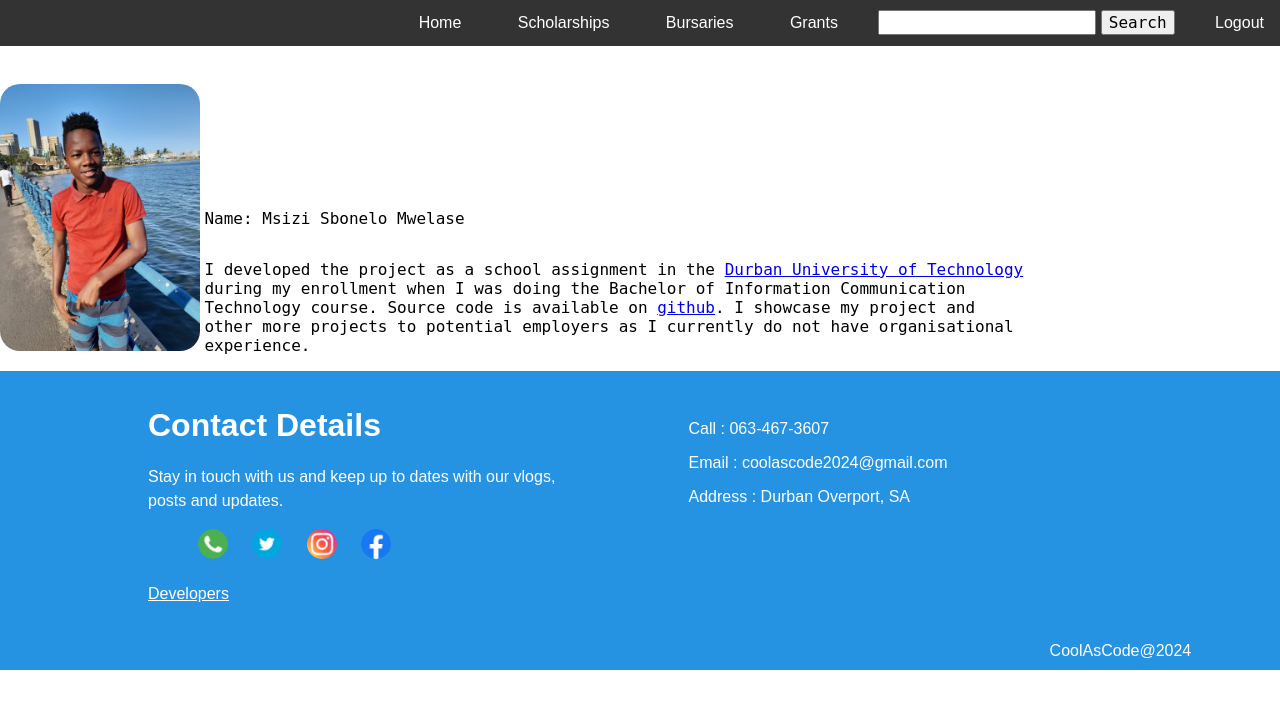
After one commit to msizi007/FInancial_Aid_App, a Flask app: page /developers in a window 1280 px wide. The commit adds this page. Shown: the top 709 px of the page. Run offline with Flask 3, Linux system fonts and the light colour scheme.

Commit message:
added developer page

```diff
--- a/main.py
+++ b/main.py
@@ -285,6 +285,9 @@ def  edit_user_profile(id):
         else:
             return redirect(url_for('index_page'))
 
+@app.route('/developers')
+def developers():
+    return render_template('developers.html', message=None)
 
 if __name__ == "__main__":
     with app.app_context():
--- a/templates/base.html
+++ b/templates/base.html
@@ -1,5 +1,6 @@
 <!DOCTYPE html>
 <html lang="en">
+
 <head>
     <meta charset="UTF-8">
     <meta name="viewport" content="width=device-width, initial-scale=1.0">
@@ -14,19 +15,22 @@
         .navbar {
             background-color: #333;
             overflow: hidden;
-            text-align: right; /* Align the text to the right */
+            text-align: right;
+            /* Align the text to the right */
         }
 
         .navbar ul {
             list-style-type: none;
             margin: 0;
             padding: 0;
-            display: inline-block; /* Display the list items inline-block */
+            display: inline-block;
+            /* Display the list items inline-block */
         }
 
         .navbar li {
             display: inline-block;
-            margin-left: 20px; /* Add some space between list items */
+            margin-left: 20px;
+            /* Add some space between list items */
         }
 
         .navbar a {
@@ -40,10 +44,12 @@
             background-color: #ddd;
             color: black;
         }
-        .navbar #user-profile{
+
+        .navbar #user-profile {
             margin-right: 10px;
             text-align: right;
         }
+
         #toast-container {
             position: fixed;
             top: 20px;
@@ -56,8 +62,10 @@
             border-radius: 8px;
             box-shadow: 0 4px 8px rgba(0, 0, 0, 0.1);
             display: none;
-            box-sizing: border-box; /* Ensure padding and border are included in width calculation */
-            z-index: 999; /* Ensure the toast is above other elements */
+            box-sizing: border-box;
+            /* Ensure padding and border are included in width calculation */
+            z-index: 999;
+            /* Ensure the toast is above other elements */
         }
 
         #toast-container .progress-bar {
@@ -67,12 +75,14 @@
             margin-top: 8px;
             border-radius: 2px;
         }
+
         .container-home {
             padding: 100px 10%;
             display: flex;
             flex-wrap: wrap;
         }
-    .container-home-section{
+
+        .container-home-section {
             background: #daf6fb;
             border-radius: 10px;
             box-shadow: 0 2px 5px #6e6e6e;
@@ -82,16 +92,19 @@
             width: 42%;
             margin-right: 2%;
         }
-    .container-home-section a{
+
+        .container-home-section a {
             text-decoration: none;
             width: fit-content;
         }
-    .container-home-section a h2{
-        color:#191919;
+
+        .container-home-section a h2 {
+            color: #191919;
             font-size: 130%;
             width: fit-content;
         }
-    .container-home-section p{
+
+        .container-home-section p {
             color: red;
             font-weight: 500;
         }
@@ -103,7 +116,8 @@
             flex-wrap: wrap;
             background: #2593e2;
         }
-    .footer-column{
+
+        .footer-column {
             color: #fff;
             padding: 20px;
             line-height: 1.5;
@@ -111,39 +125,50 @@
             margin-right: 2%;
         }
 
-    .footer-column .logo-name{
+        .footer-column .logo-name {
             color: #fff;
             font-weight: bolder;
             font-family: Arial, Helvetica, sans-serif;
             font-size: 200%;
         }
-    .footer-column .social-list li{
+
+        .footer-column .social-list li {
             display: inline-block;
         }
+
         .footer-column ul li {
             width: 30px;
             margin: 0 10px;
         }
-    .footer-column ul li img{
+
+        .footer-column ul li img {
             width: 100%;
             border-radius: 50%;
         }
 
-    .contact-footer ul li{
+        .footer-link {
+            color: white;
+        }
+
+        .contact-footer ul li {
             list-style: none;
             width: 100% !important;
             margin-bottom: 10px;
         }
-    .contact-footer .footer-link-title{
+
+        .contact-footer .footer-link-title {
             font-size: 150%;
             margin-top: -10px;
         }
-    .contact-footer .contact-item a{
+
+        .contact-footer .contact-item a {
             color: #fff;
             text-decoration: none;
         }
+
         navbar-menu {
-        display: none; /* Initially hide the vertical menu */
+            display: none;
+            /* Initially hide the vertical menu */
             position: absolute;
             background-color: #333;
             color: #fff;
@@ -151,16 +176,21 @@
             list-style-type: none;
             margin: 0;
         }
+
         .navbar-menu li {
             padding: 5px 0;
         }
+
         .navbar-menu li:hover {
             background-color: #555;
         }
+
         .navbar:hover .navbar-menu {
-        display: block; /* Show the vertical menu when hovering over navbar */
+            display: block;
+            /* Show the vertical menu when hovering over navbar */
         }
-    .vertical-nav{
+
+        .vertical-nav {
             display: block;
             color: #fff;
             padding: 10px;
@@ -168,6 +198,7 @@
             margin: 0;
 
         }
+
         vertical-navbar {
             height: 100vh;
             width: 200px;
@@ -179,6 +210,7 @@
             padding-top: 20px;
             margin-bottom: 0px;
         }
+
         .vertical-navbar a {
             padding: 10px;
             text-decoration: none;
@@ -197,6 +229,7 @@
     </style>
     {% block css %}{% endblock %}
 </head>
+
 <body>
     <nav class="navbar">
         <ul>
@@ -248,6 +281,9 @@
                 </li>
 
             </ul>
+            <a href="/developers" class="footer-link">
+                Developers
+            </a>
         </div>
 
         <div class="footer-column contact-footer">
@@ -324,4 +360,5 @@
 
     {% block js %}{% endblock %}
 </body>
+
 </html>
--- /dev/null
+++ b/templates/developers.html
@@ -0,0 +1,36 @@
+{% extends 'base.html' %}
+
+{% block title %}<title>Developers</title>{% endblock %}
+
+{% block css %}
+<style>
+    .profilepic {
+        display: inline-block;
+        border-radius: 20px;
+    }
+
+    .developer-info,
+    .developer-info p {
+        display: inline-block;
+        width: 80%;
+        font-family: monospace;
+        font-size: large;
+    }
+</style>
+{% endblock %}
+
+{% block content %}
+<div>
+    <img class="profilepic" src="{{url_for('static', filename='images/profilepic.jpeg')}}" width="200">
+    <div class="developer-info">
+        <p>Name: Msizi Sbonelo Mwelase</p>
+        <p>I developed the project as a school assignment in the
+            <a href="https://www.dut.ac.za/">Durban University of Technology</a> during my enrollment
+            when I was doing the Bachelor of Information Communication Technology course. Source code is available on
+            <a href="https://github.com/msizi007/FInancial_Aid_App">github</a>. I showcase my project
+            and other more projects to potential employers as I currently do not have organisational
+            experience.
+        </p>
+    </div>
+</div>
+{% endblock %}
```
Also changed, not shown: README.md, static/images/profilepic.jpeg (added). Lines whose indentation alone changed are shown as unchanged.
